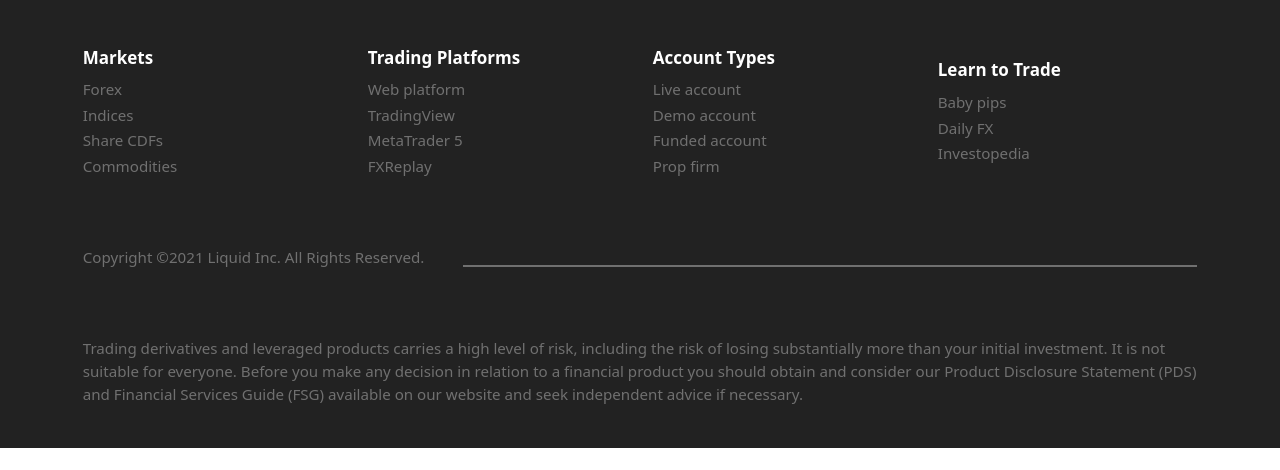
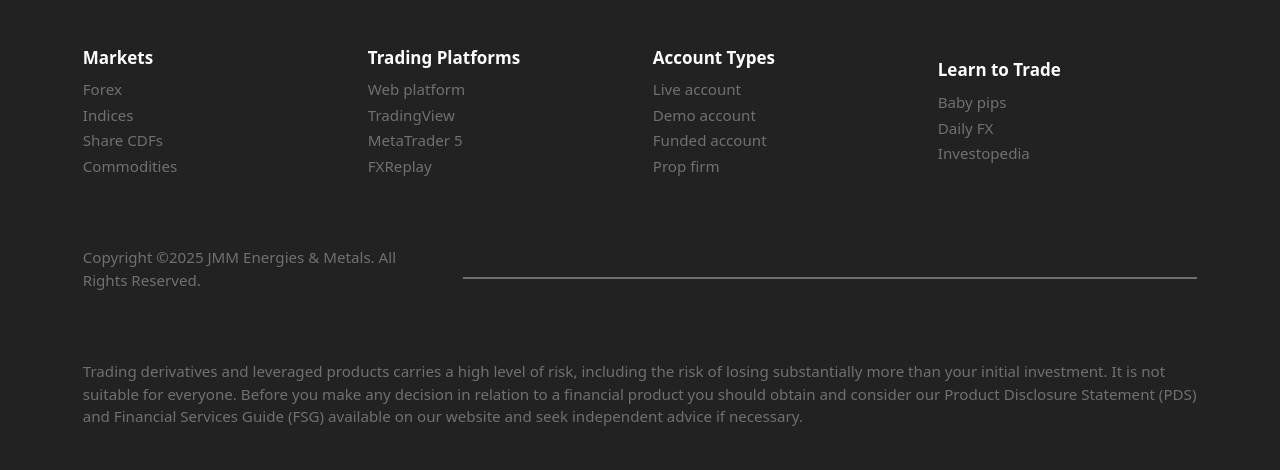
Before and after one commit to nathanielnosa/jmmem, a plain HTML site: page about.html in a window 1280 px wide. Shown: the part 2053-2523 px from the top of the page. Before the commit the page ends 2501 px from the top, so only its background shows below. Drawn offline with nearby package versions, Linux system fonts and the light colour scheme.

Commit message:
jmm energies footer update

```diff
--- a/about.html
+++ b/about.html
@@ -321,7 +321,7 @@
                 <!-- row three -->
                 <div class="row align-items-center mt-5">
                     <div class="col-md-4">
-                        <p class="copy">Copyright ©2021 Liquid Inc. All Rights Reserved.</p>
+                        <p class="copy">Copyright ©2025 JMM Energies & Metals. All Rights Reserved.</p>
                     </div>
                     <div class="col-md-8 d-none d-md-block">
                         <div class="line"></div>
```
Also changed, not shown: contact.html (+1 -1 lines), index.html (+1 -1 lines), investment.html (+1 -1 lines), services.html (+1 -1 lines).
